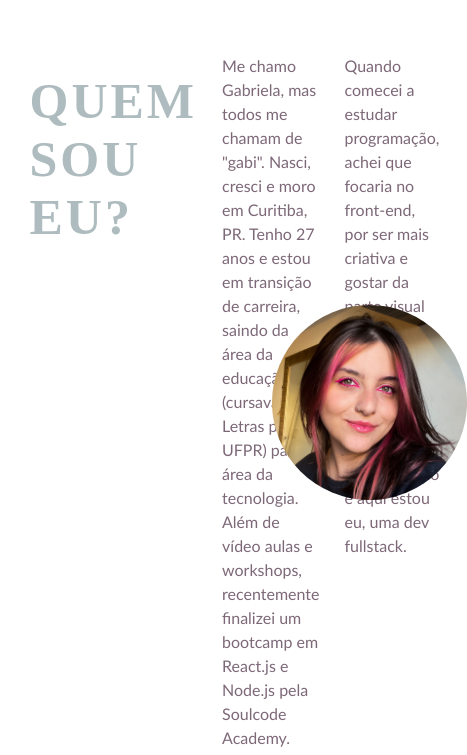
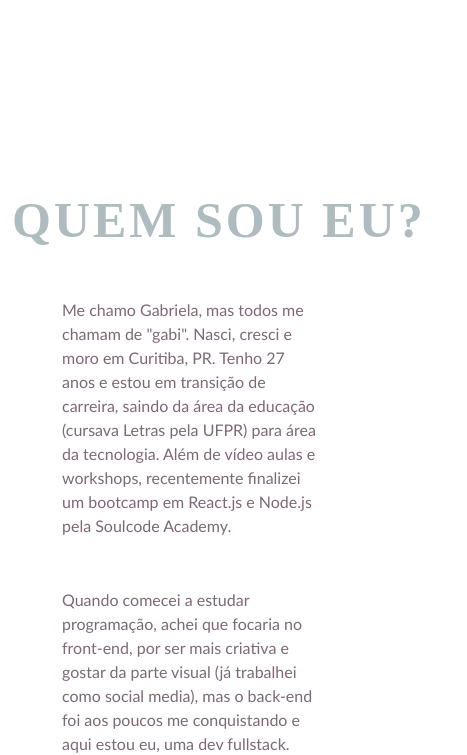
Before and after one commit to gabimazetto/gabrielamazetto, a React (Create React App) app: page / in a window 390 px wide. Shown: the part 864-1619 px from the top of the page, 467 px wide, since content can reach past the window. Built offline with nearby package versions, Linux system fonts and the light colour scheme.

Commit message:
responsividade page1

```diff
--- a/src/components/PageOne.jsx
+++ b/src/components/PageOne.jsx
@@ -7,9 +7,15 @@ export function PageOne() {
 
         <div className="container-profile">
             <div className="text-box-profile">
-                <h1>Quem sou eu?</h1>
+                <div className="header-profile">
+                    <h1>Quem sou eu?</h1>
+                </div>
+
+                <div className="text-profile">
                     <p>Me chamo Gabriela, mas todos me chamam de "gabi". Nasci, cresci e moro em Curitiba, PR. Tenho 27 anos e estou em transição de carreira, saindo da área da educação (cursava Letras pela UFPR) para área da tecnologia. Além de vídeo aulas e workshops, recentemente finalizei um bootcamp em React.js e Node.js pela Soulcode Academy. </p> <br />
                     <p>Quando comecei a estudar programação, achei que focaria no front-end, por ser mais criativa e gostar da parte visual (já trabalhei como social media), mas o back-end foi aos poucos me conquistando e aqui estou eu, uma dev fullstack. </p>
+                </div>
+
             </div>
             <img src={GabiImage} className="gabi-image" />
         </div>
--- a/src/index.css
+++ b/src/index.css
@@ -349,7 +349,8 @@ p {
   color: #7d6878;
 }
 
-@media screen and (max-width: 480px) {
+@media screen and (min-width: 320px) and (max-width: 480px) {
+
 
 .container-page1 {
   display: flex;
@@ -370,28 +371,34 @@ p {
 
 .container-profile {
   display: flex;
-  align-items: center;
+  flex-direction: column;
+  height: 138vh;
+}
+
+.text-profile {
+  display: flex;
+  flex-direction: column;
+  width: 180%;
+}
+
+.header-profile {
+  margin-left: -50px;
+  width: max-content;
+}
+
+
+.text-box-profile {
+  display: flex;
+  flex-direction: column;
   justify-content: center;
-  height: 100vh;
-  width: 100%;
+  align-items: initial;
 }
 
 .gabi-image {
   width: 50%;
   border-radius: 50%;
-
 }
 
-.text-box-profile h1{
-  display: flex;
-  justify-content: flex-start;
-  margin-left: 90px;
-}
-
-.text-box-profile{
-  display: flex;
-  flex-direction: initial;
-}
 
 .container-done {
   display: flex;
```
